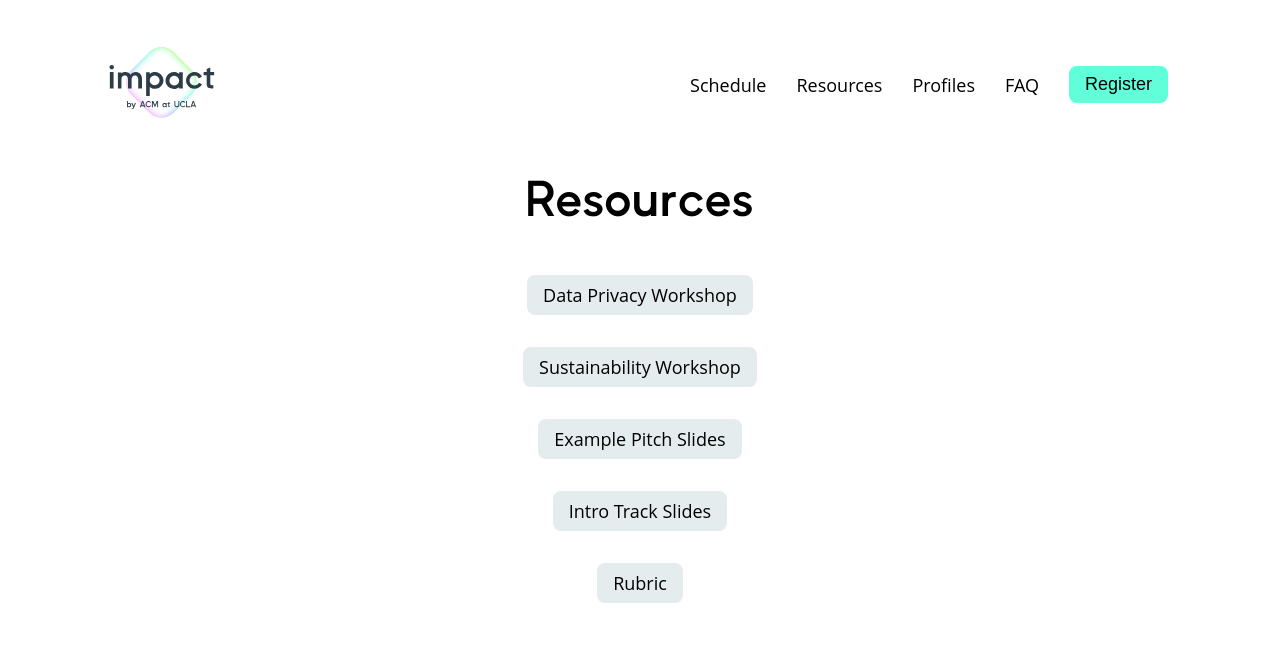
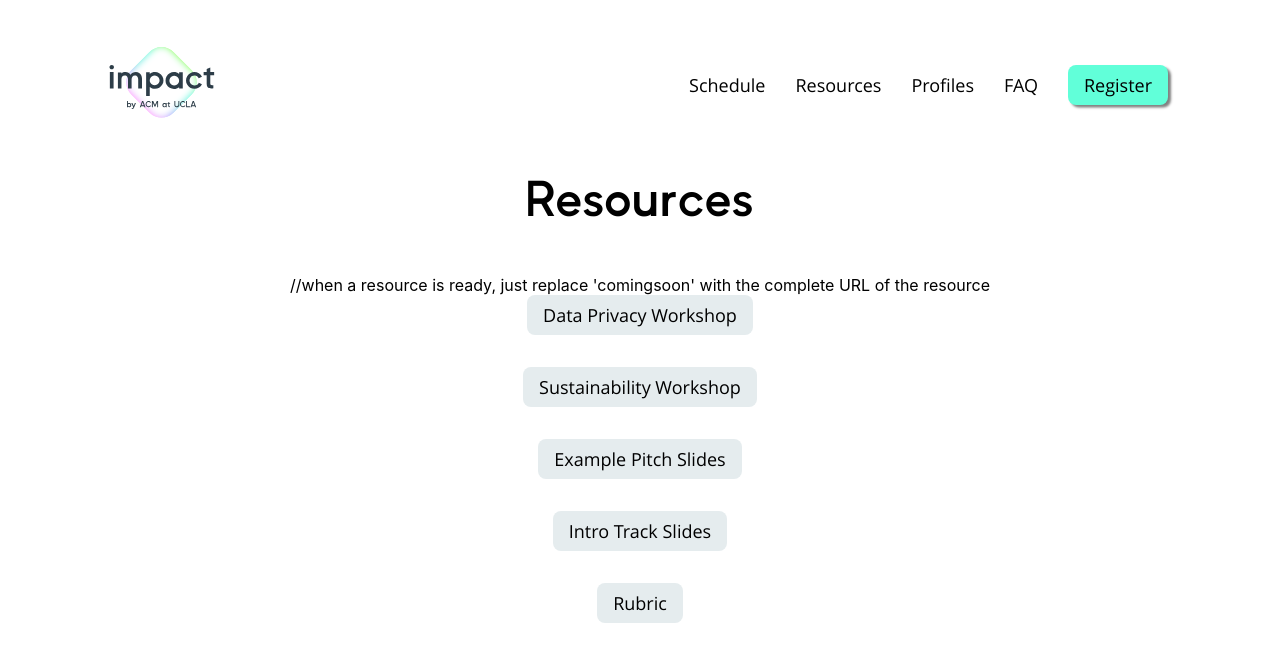
Before and after one commit to uclaacm/impact-policy-pitachathon, a React (Create React App) app: page /resources in a window 1280 px wide. Shown: the top 662 px of the page. Built offline with nearby package versions, Linux system fonts and the light colour scheme.

Commit message:
imported open sans and minor css improvements

```diff
--- a/src/components/Navbar.js
+++ b/src/components/Navbar.js
@@ -18,7 +18,7 @@ const Container = styled("div")`
 const StyledLink = styled(Link)`
   position: relative;
   font-size: 18px;
-  font-family: "Open Sans";
+  font-family: 'Open Sans';
   text-decoration: none;
   transition: 0.25s all ease;
   color: black;
@@ -44,9 +44,10 @@ const RightLinkBox = styled(LinkBox)`
 
 const RegisterButton = styled("button")`
     background-color: #61FFD9;
+    font-family: 'Open Sans';
     text-decoration: none;
     border: none;
-    box-shadow: none;
+    box-shadow: 3px 2.5px 2.5px grey; /*feel free to change lol*/
     border-radius: 1vh;
     padding: 1vh 2vh;
     text-align: center;
--- a/src/components/Question.js
+++ b/src/components/Question.js
@@ -12,6 +12,7 @@ const Answer = styled("div")`
     font-size: 16px;
     display: flex;
     padding-top: 1vh;
+    text-align: left;
 `;
 
 const AllContainer = styled("div")`
--- a/src/index.css
+++ b/src/index.css
@@ -12,6 +12,10 @@ body {
   src: local('Westwood Sans'), url(./assets/WestwoodSans-Regular.ttf) format('truetype');
 }
 
+@font-face{
+  font-family: 'Open Sans';
+  src: local('Open Sans'), url(./assets/OpenSans-Regular.ttf) format('truetype');
+}
 code {
   font-family: source-code-pro, Menlo, Monaco, Consolas, 'Courier New',
     monospace;
--- a/src/pages/Resources.jsx
+++ b/src/pages/Resources.jsx
@@ -51,6 +51,7 @@ export default class Resources extends React.Component {
             <AllContainer>
                 <Title>Resources</Title>
                 <ResourceContainer>
+                    //when a resource is ready, just replace 'comingsoon' with the complete URL of the resource
                     <a href="comingsoon"><ResourceButton>Data Privacy Workshop</ResourceButton></a>
                     <a href="comingsoon"><ResourceButton>Sustainability Workshop</ResourceButton></a>
                     <a href="comingsoon"><ResourceButton>Example Pitch Slides</ResourceButton></a>
```
Also changed, not shown: src/assets/OpenSans-Light.ttf (added), src/assets/OpenSans-Regular.ttf (added).
